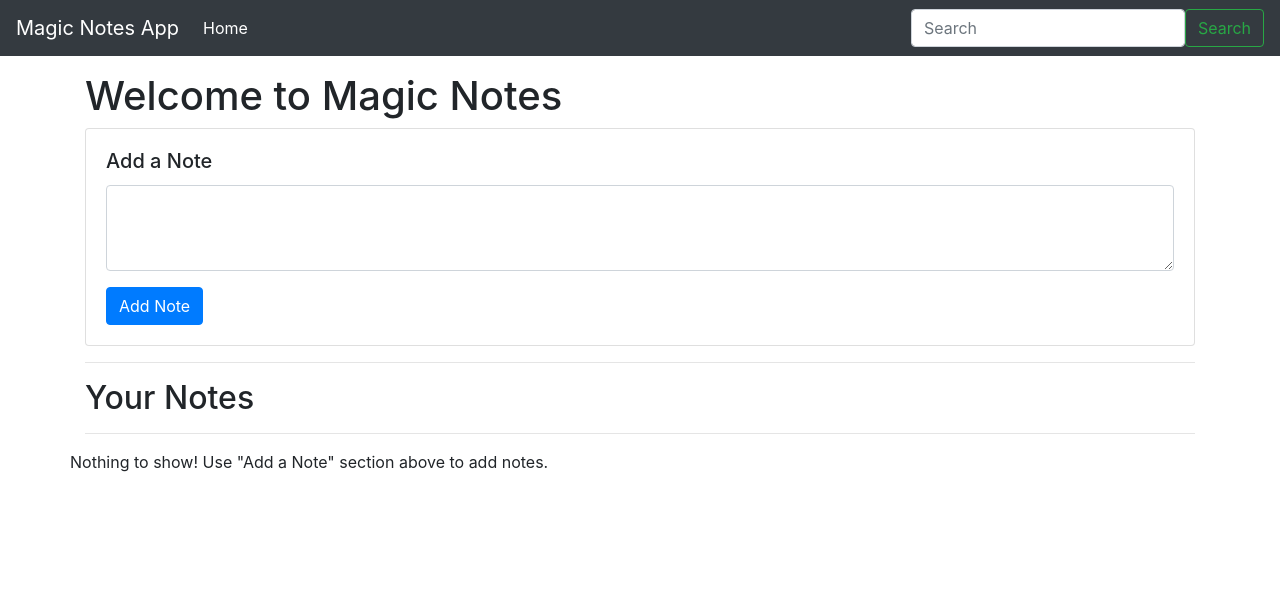
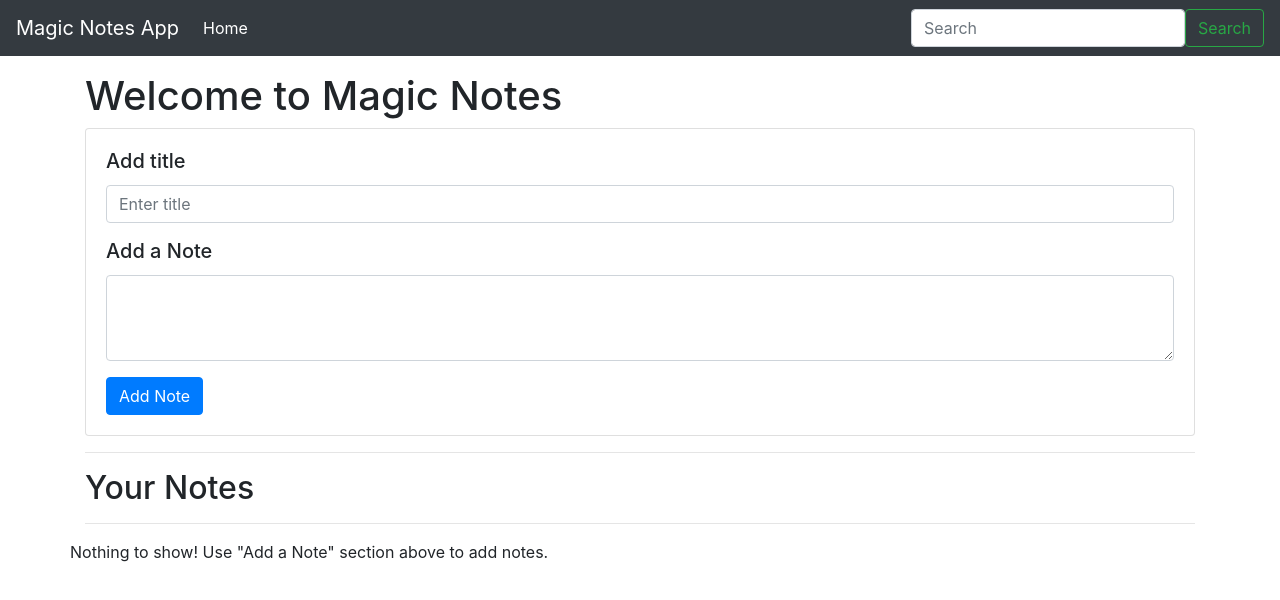
Before and after one commit to Shweta-Rashi/Keep-Notes, a plain HTML site: page index.html in a window 1280 px wide. Drawn offline with nearby package versions, Linux system fonts and the light colour scheme.

Commit message:
updated index.html

```diff
--- a/index.html
+++ b/index.html
@@ -42,6 +42,11 @@
         <div class="card">
 
             <div class="card-body">
+                <div class="form-group">
+                    <h5 class="card-title">Add title</h5>
+                    <input type="text" class="form-control" id="addTitle" aria-describedby="title"
+                        placeholder="Enter title">
+                </div>
                 <h5 class="card-title">Add a Note</h5>
                 <div class="form-group">
                     <textarea class="form-control" id="addTxt" rows="3"></textarea>
```
